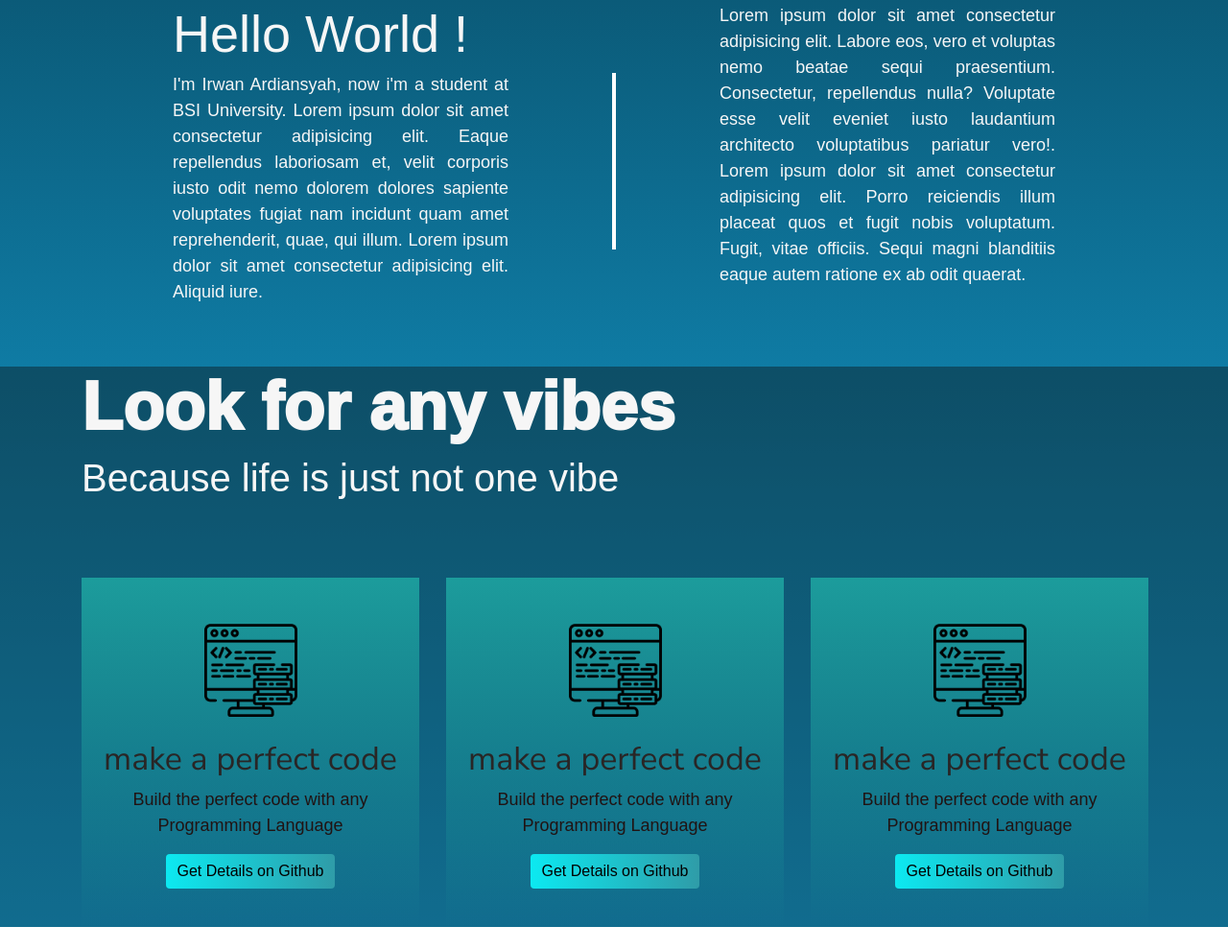
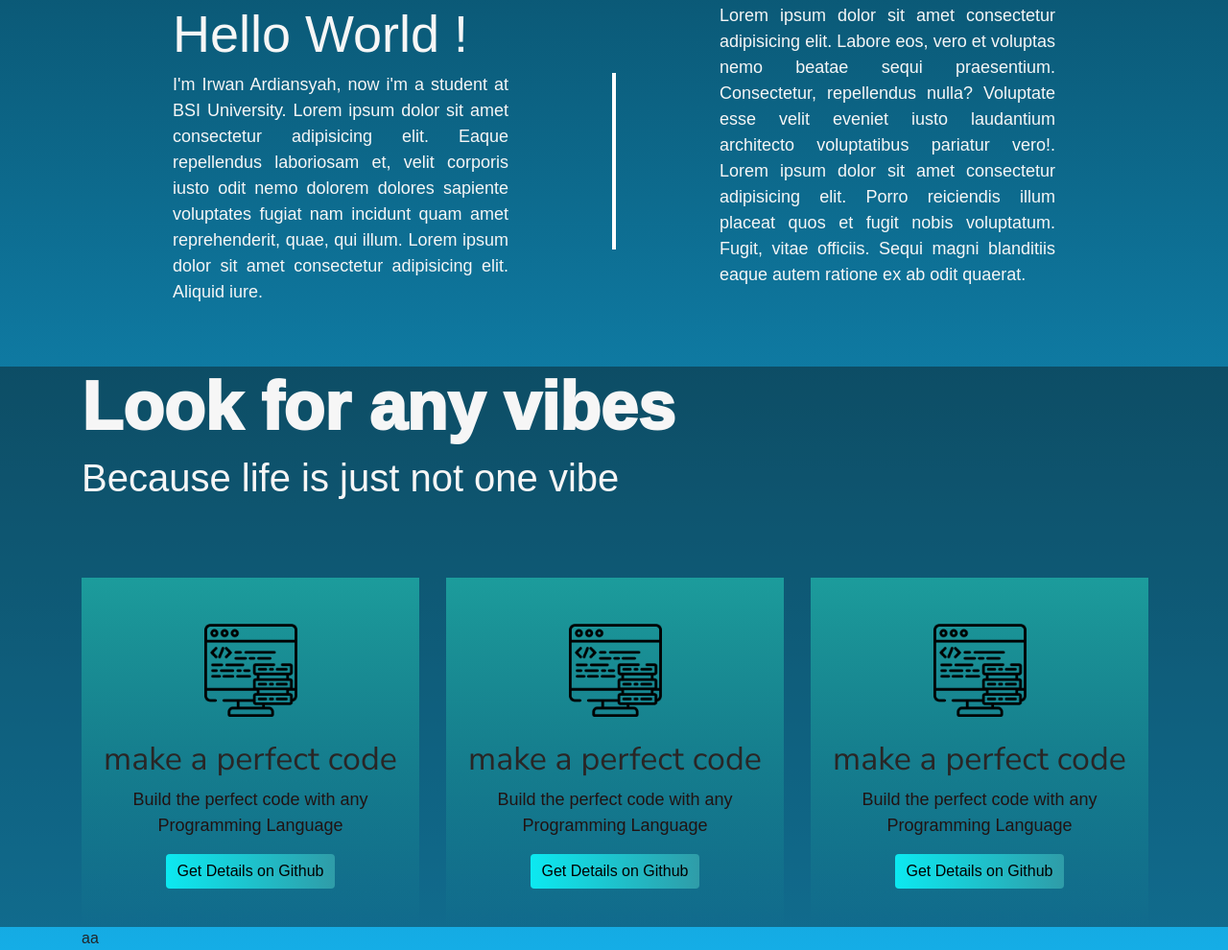
Before and after one commit to ardiansyahirwan/ardiansyahirwan.github.io, a plain HTML site: page index.html in a window 1280 px wide. Shown: the part 1065-2055 px from the top of the page at 96% size. Before the commit the page ends 2031 px from the top, so only its background shows below. Drawn offline with Linux system fonts and the light colour scheme; a web font is replaced by a local one.

Commit message:
modifikasi html

```diff
--- a/index.html
+++ b/index.html
@@ -33,6 +33,9 @@
             <ul class="navbar-nav ml-auto">
                <li class="nav-item">
                   <a class="nav-link" href="#">Home <span class="sr-only">(current)</span></a>
+               </li>
+               <li class="nav-item">
+                  <a class="nav-link" href="#profil">Profile</a>
                </li>
                <li class="nav-item">
                   <a class="nav-link" href="#kotak">Portfolio</a>
@@ -144,6 +147,16 @@
       </div>
    </div>
 
+   <div class="kontak">
+      <div class="container">
+         <div class="row">
+            <div class="col-md-12">
+               aa
+            </div>
+         </div>
+      </div>
+   </div>
+
 
    <script src="js/jquery.min.js"></script>
    <script src="css/bootstrap-4.4.1-dist/js/bootstrap.min.js"></script>
```
